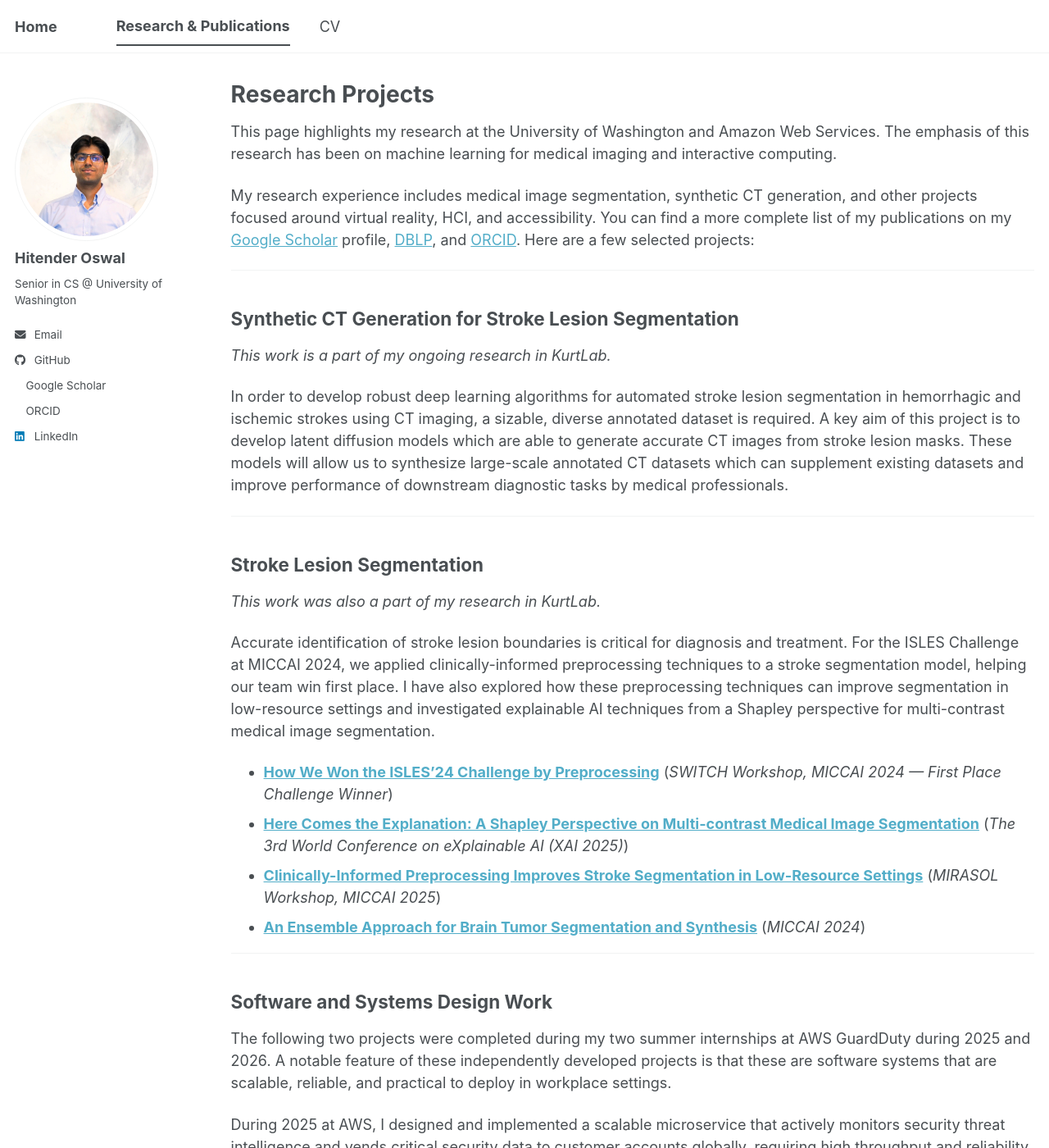
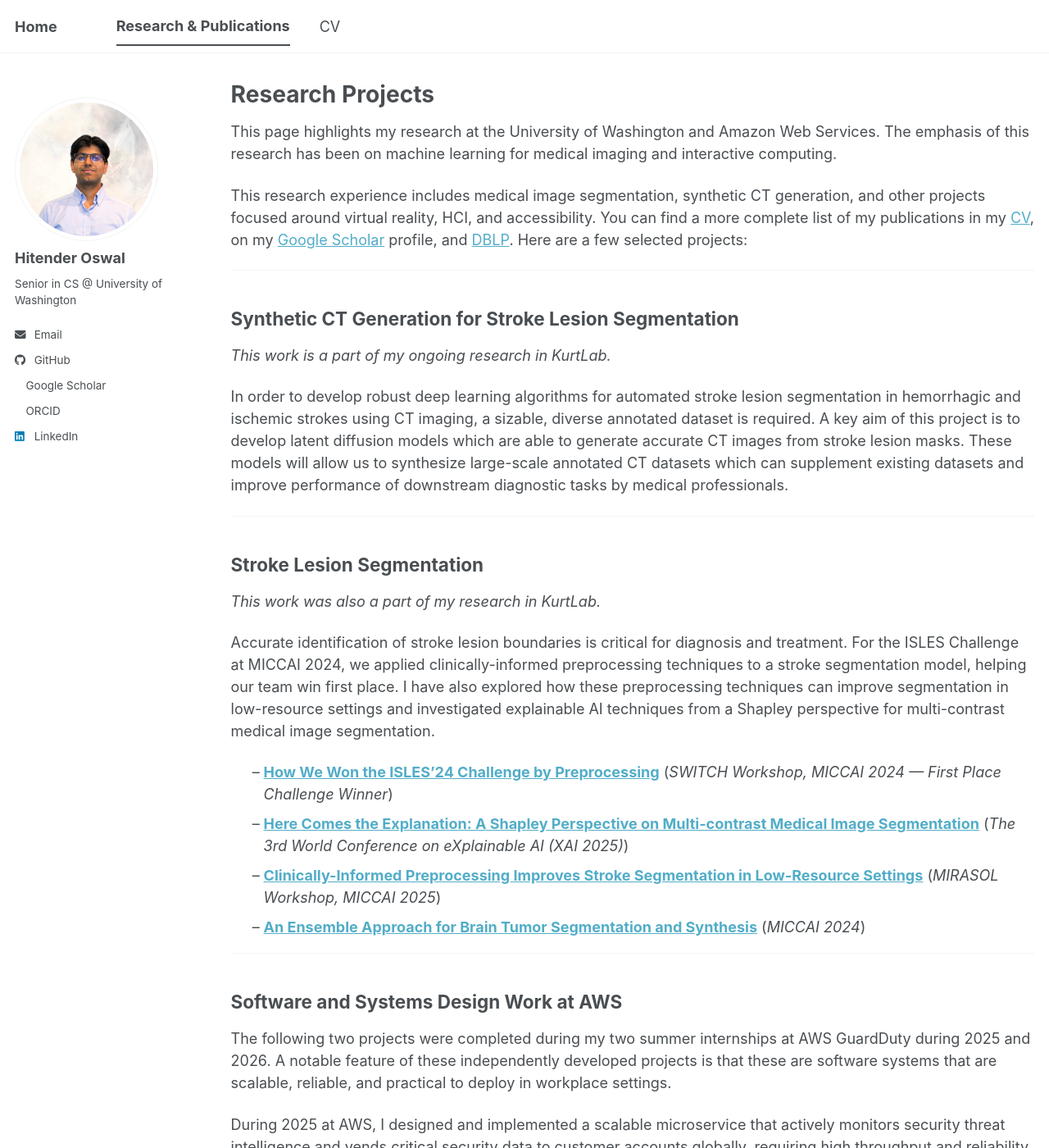
Before and after one commit to HitenderOswal/HitenderOswal.github.io, a Jekyll site: the page built from _pages/publications.md, in a window 1280 px wide and 1400 px high. Shown: the whole window at 82% size. Built offline with Jekyll 4.4.1, drawn with Linux system fonts in a browser that asks for light colours; a style sheet for code colours, icons or effects is not loaded.

Commit message:
Switch publication bullets to dashes and update research details

```diff
--- a/_pages/publications.md
+++ b/_pages/publications.md
@@ -9,7 +9,7 @@ author_profile: true
 
 This page highlights my research at the University of Washington and Amazon Web Services. The emphasis of this research has been on machine learning for medical imaging and interactive computing.
 
-My research experience includes medical image segmentation, synthetic CT generation, and other projects focused around virtual reality, HCI, and accessibility. You can find a more complete list of my publications on my [Google Scholar](https://scholar.google.com/citations?user=TFFKDv8AAAAJ&hl=en) profile, [DBLP](https://dblp.org/), and [ORCID](https://orcid.org/0000-0002-4507-5466). Here are a few selected projects:
+This research experience includes medical image segmentation, synthetic CT generation, and other projects focused around virtual reality, HCI, and accessibility. You can find a more complete list of my publications in my [CV](/cv/), on my [Google Scholar](https://scholar.google.com/citations?user=TFFKDv8AAAAJ&hl=en) profile, and [DBLP](https://dblp.org/). Here are a few selected projects:
 
 ---
 
@@ -27,14 +27,15 @@ In order to develop robust deep learning algorithms for automated stroke lesion
 
 Accurate identification of stroke lesion boundaries is critical for diagnosis and treatment. For the ISLES Challenge at MICCAI 2024, we applied clinically-informed preprocessing techniques to a stroke segmentation model, helping our team win first place. I have also explored how these preprocessing techniques can improve segmentation in low-resource settings and investigated explainable AI techniques from a Shapley perspective for multi-contrast medical image segmentation.
 
-* [**How We Won the ISLES'24 Challenge by Preprocessing**](https://arxiv.org/abs/2505.18424) (*SWITCH Workshop, MICCAI 2024 — First Place Challenge Winner*)
-* [**Here Comes the Explanation: A Shapley Perspective on Multi-contrast Medical Image Segmentation**](https://ceur-ws.org/Vol-4017/paper_24.pdf) (*The 3rd World Conference on eXplainable AI (XAI 2025)*)
-* [**Clinically-Informed Preprocessing Improves Stroke Segmentation in Low-Resource Settings**](https://link.springer.com/chapter/10.1007/978-3-032-13654-1_25) (*MIRASOL Workshop, MICCAI 2025*)
-* [**An Ensemble Approach for Brain Tumor Segmentation and Synthesis**](https://arxiv.org/abs/2411.17617) (*MICCAI 2024*)
+- [**How We Won the ISLES'24 Challenge by Preprocessing**](https://arxiv.org/abs/2505.18424) (*SWITCH Workshop, MICCAI 2024 — First Place Challenge Winner*)
+- [**Here Comes the Explanation: A Shapley Perspective on Multi-contrast Medical Image Segmentation**](https://ceur-ws.org/Vol-4017/paper_24.pdf) (*The 3rd World Conference on eXplainable AI (XAI 2025)*)
+- [**Clinically-Informed Preprocessing Improves Stroke Segmentation in Low-Resource Settings**](https://link.springer.com/chapter/10.1007/978-3-032-13654-1_25) (*MIRASOL Workshop, MICCAI 2025*)
+- [**An Ensemble Approach for Brain Tumor Segmentation and Synthesis**](https://arxiv.org/abs/2411.17617) (*MICCAI 2024*)
+{: style="list-style-type: '–  ';"}
 
 ---
 
-## Software and Systems Design Work
+## Software and Systems Design Work at AWS
 
 The following two projects were completed during my two summer internships at AWS GuardDuty during 2025 and 2026. A notable feature of these independently developed projects is that these are software systems that are scalable, reliable, and practical to deploy in workplace settings.
 
```
Also changed, not shown: _pages/about.md (+1 -1 lines).
